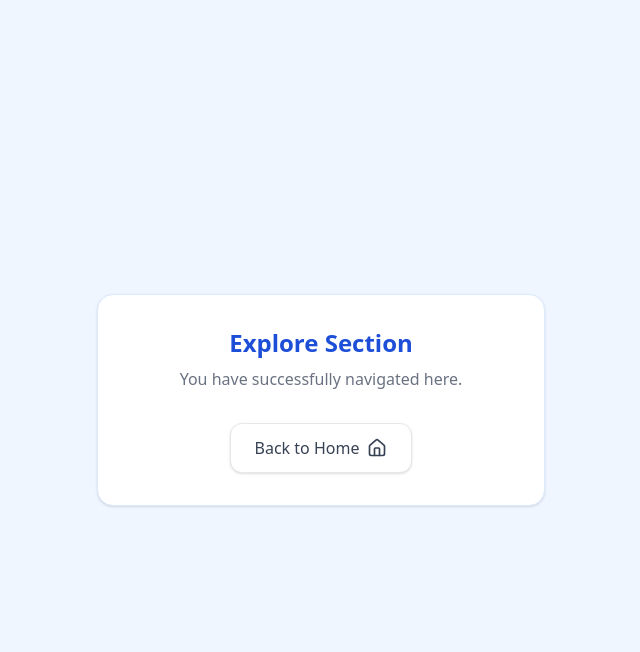
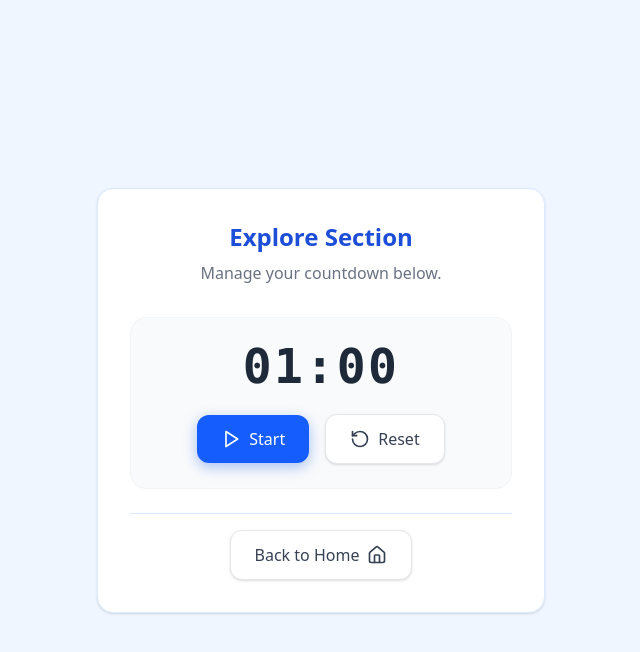
Before and after one commit to A-Sumani13/dummy-repo, a React (Vite) app: page / in a window 1280 px wide. Both pictures are taken after a click on the button "Go to Explore". Shown: the top 652 px of the page, without its empty margins (319-959 px from the left). Built offline with nearby package versions, Linux system fonts and the light colour scheme.

Commit message:
feat: add timer component with pause button

```diff
--- a/src/App.tsx
+++ b/src/App.tsx
@@ -1,6 +1,7 @@
 import { MemoryRouter, Routes, Route, useNavigate } from 'react-router-dom';
 import { ArrowRight, Home } from 'lucide-react';
 import { NavigationButton } from './components/NavigationButton';
+import { Timer } from './components/Timer';
 
 function HomePage() {
   const navigate = useNavigate();
@@ -28,18 +29,22 @@ function ExplorePage() {
 
   return (
     <div className="min-h-screen flex flex-col items-center justify-center p-4 bg-brand-50">
-      <div className="max-w-md w-full bg-white rounded-2xl shadow-sm border border-brand-100 p-8 text-center space-y-8">
+      <div className="max-w-md w-full bg-white rounded-2xl shadow-sm border border-brand-100 p-8 text-center space-y-6">
         <div className="space-y-2">
           <h1 className="text-2xl font-bold text-brand-700">Explore Section</h1>
-          <p className="text-gray-500">You have successfully navigated here.</p>
+          <p className="text-gray-500">Manage your countdown below.</p>
         </div>
 
+        <Timer />
+
+        <div className="pt-4 border-t border-brand-100">
           <NavigationButton
             onClick={() => navigate('/')}
             icon={<Home className="w-5 h-5" />}
             label="Back to Home"
             variant="secondary"
           />
+        </div>
       </div>
     </div>
   );
--- /dev/null
+++ b/src/components/Timer.tsx
@@ -0,0 +1,67 @@
+import { useState, useEffect } from 'react';
+import { Play, Pause, RotateCcw } from 'lucide-react';
+
+export function Timer() {
+  const [timeLeft, setTimeLeft] = useState(60); // 60 seconds countdown
+  const [isRunning, setIsRunning] = useState(false);
+
+  useEffect(() => {
+    let interval: ReturnType<typeof setInterval>;
+    if (isRunning && timeLeft > 0) {
+      interval = setInterval(() => {
+        setTimeLeft((prev) => prev - 1);
+      }, 1000);
+    } else if (timeLeft === 0) {
+      setIsRunning(false);
+    }
+    return () => clearInterval(interval);
+  }, [isRunning, timeLeft]);
+
+  const toggleTimer = () => setIsRunning(!isRunning);
+  const resetTimer = () => {
+    setIsRunning(false);
+    setTimeLeft(60);
+  };
+
+  const formatTime = (seconds: number) => {
+    const mins = Math.floor(seconds / 60);
+    const secs = seconds % 60;
+    return `${mins.toString().padStart(2, '0')}:${secs.toString().padStart(2, '0')}`;
+  };
+
+  return (
+    <div className="flex flex-col items-center justify-center space-y-6 mt-8 p-6 bg-gray-50 rounded-2xl border border-gray-100">
+      <div className="text-5xl font-mono font-bold text-gray-800 tracking-wider">
+        {formatTime(timeLeft)}
+      </div>
+
+      <div className="flex items-center gap-4">
+        {!isRunning ? (
+          <button
+            onClick={toggleTimer}
+            className="flex items-center gap-2 px-6 py-3 bg-blue-600 text-white rounded-xl font-medium shadow-[0_4px_14px_0_rgba(37,99,235,0.39)] hover:bg-blue-700 hover:shadow-[0_6px_20px_rgba(37,99,235,0.23)] transition-all duration-200 active:scale-95"
+          >
+            <Play className="w-5 h-5" />
+            Start
+          </button>
+        ) : (
+          <button
+            onClick={toggleTimer}
+            className="flex items-center gap-2 px-6 py-3 bg-purple-600 text-white rounded-xl font-medium shadow-[0_4px_14px_0_rgba(147,51,234,0.39)] hover:bg-purple-700 hover:shadow-[0_6px_20px_rgba(147,51,234,0.23)] transition-all duration-200 active:scale-95"
+          >
+            <Pause className="w-5 h-5" />
+            Pause
+          </button>
+        )}
+
+        <button
+          onClick={resetTimer}
+          className="flex items-center gap-2 px-6 py-3 bg-white text-gray-700 border border-gray-200 rounded-xl font-medium hover:bg-gray-50 hover:border-gray-300 transition-all duration-200 active:scale-95 shadow-sm"
+        >
+          <RotateCcw className="w-5 h-5" />
+          Reset
+        </button>
+      </div>
+    </div>
+  );
+}
```
Lines whose indentation alone changed are shown as unchanged.
